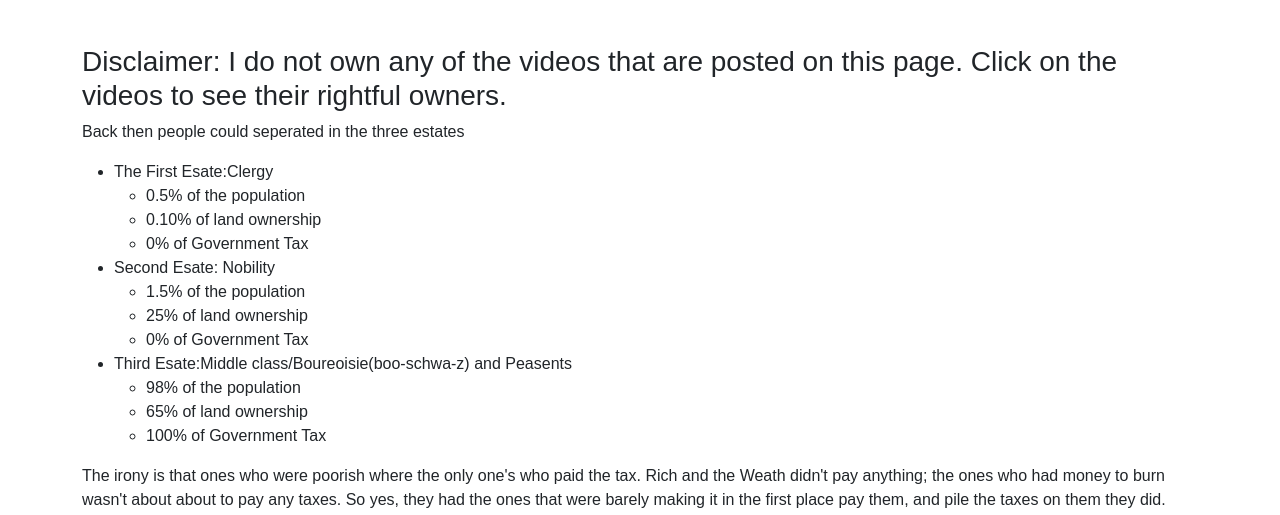
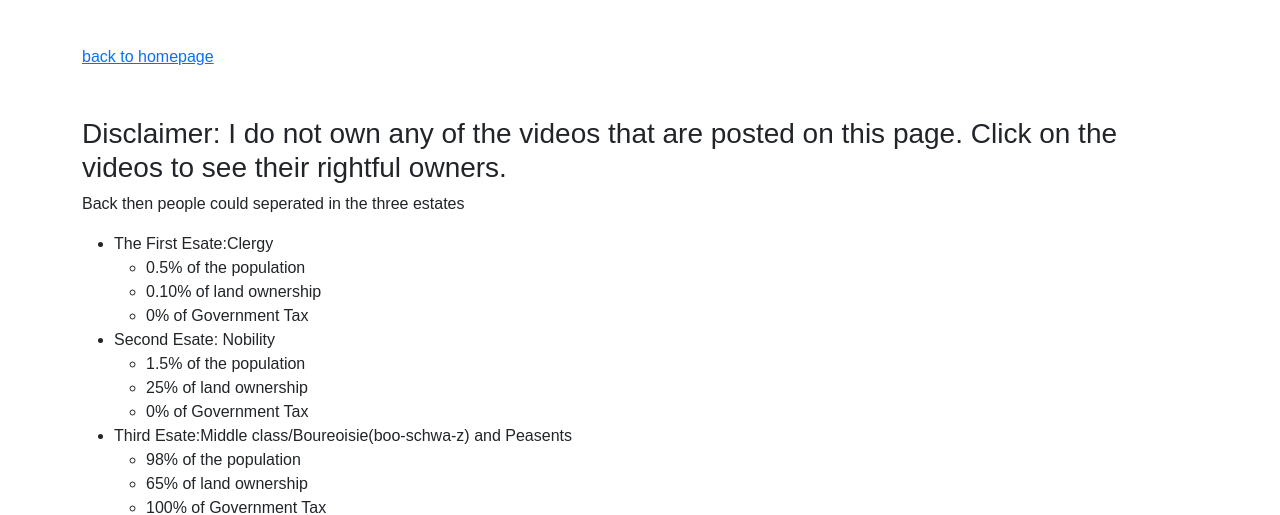
Before and after one commit to Cassandra-Hinds/Regent-Prep-Review, a website built with Parcel: page global-history-two-review/french-revolution.html in a window 1280 px wide. Shown: the part 99-614 px from the top of the page. Built offline with nearby package versions, Linux system fonts and the light colour scheme.

Commit message:
I added links to link all the pages together.

```diff
--- a/global-history-two-review/french-revolution.html
+++ b/global-history-two-review/french-revolution.html
@@ -15,7 +15,8 @@
   <body>
     <div class="container">
     <h1 class="text-center m-5">The French Revolution of 1789</h1>
-    <h3>Disclaimer: I do not own any of the videos that are posted on this page. Click on the videos to see their rightful owners.</h3>
+    <a href="/index.html"> back to homepage<a>
+    <h3 class="mt-5">Disclaimer: I do not own any of the videos that are posted on this page. Click on the videos to see their rightful owners.</h3>
     <p>Back then people could seperated in the three estates</p>
     <ul>
       <li>The First Esate:Clergy</li>
@@ -85,8 +86,9 @@
   <p><strong>Maximillion Robespierre</strong> was out for the blood and he was so blood thirsty to the point he was getting out of hand. His own commette turned on him and he himself succumbed by the death by guillontine.</p>
 
 
+  <a href="/global-history-two-review/topics.html"> back to topics<a>
 
-
+<a href="/index.html"> back to homepage<a>
 
 
 
```
Also changed, not shown: global-history-two-review/topics.html (renamed from global-history-two-review/homepage.html, +3 -0 lines), index.html (+1 -1 lines).
